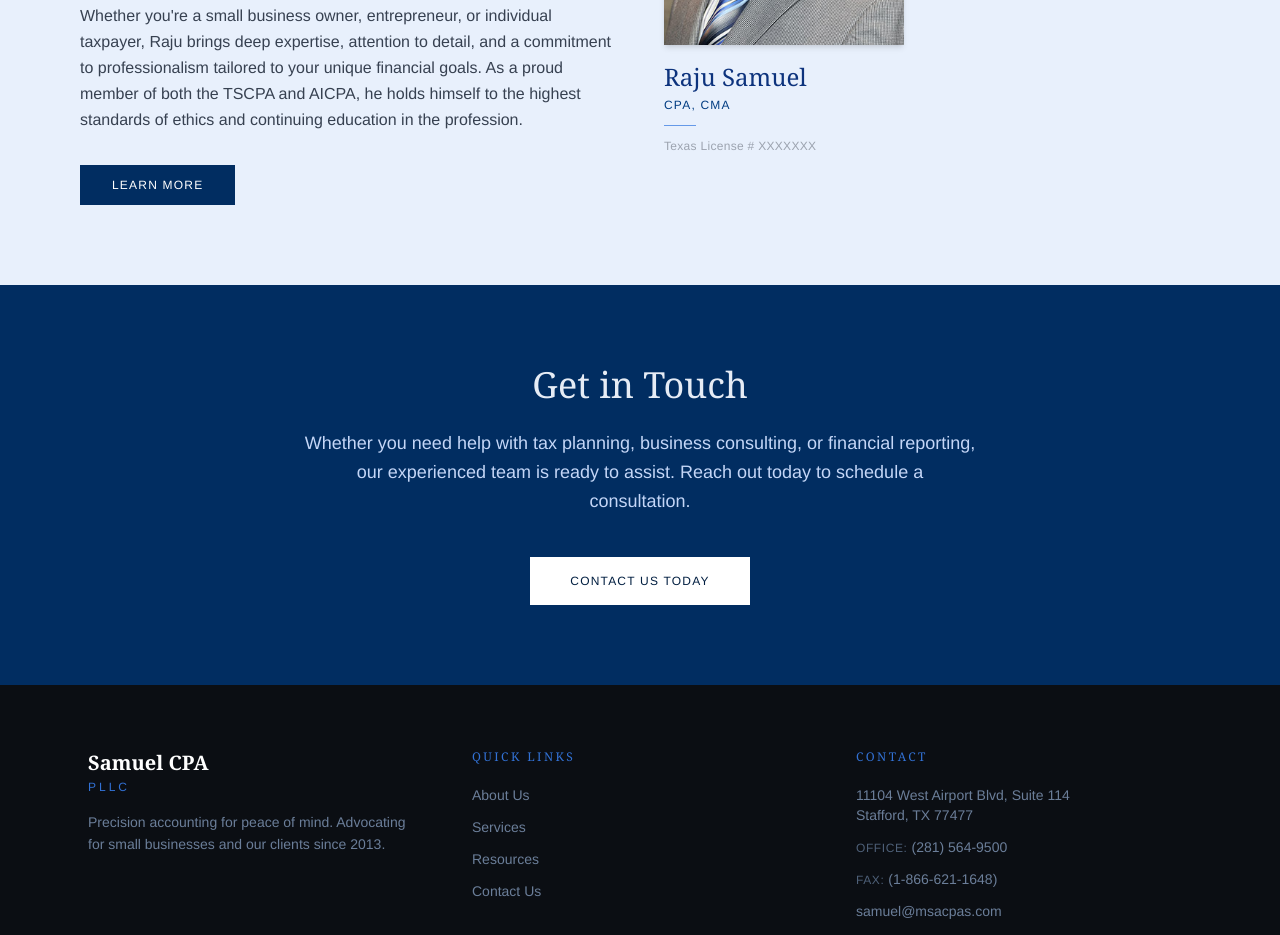
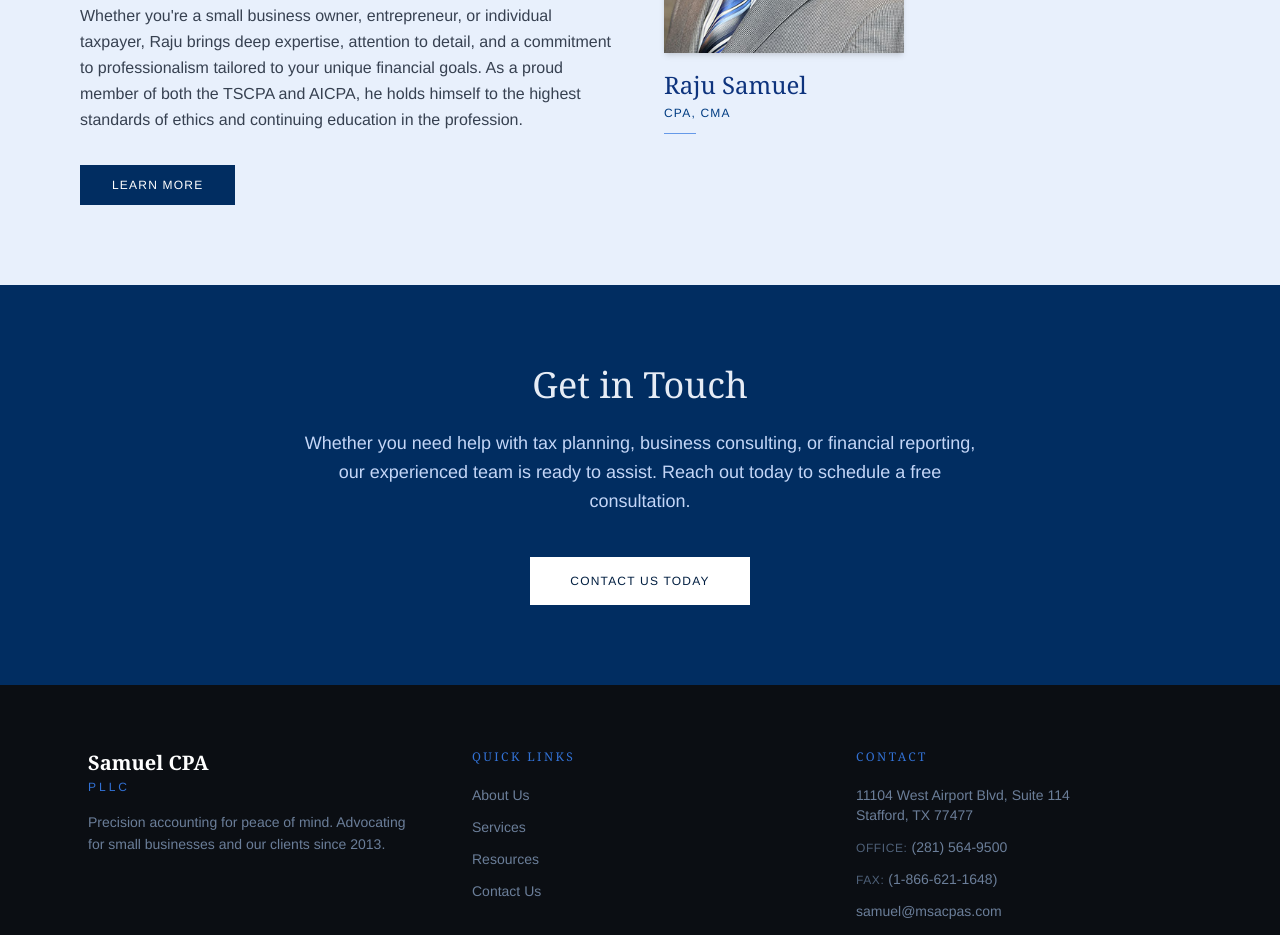
Before and after one commit to rmathew21/msacpas, a React (Vite) app: page / in a window 1280 px wide. Shown: the part 2280-3215 px from the top of the page. Built offline with nearby package versions, Linux system fonts and the light colour scheme.

Commit message:
fix: removed license number in home pg

```diff
--- a/src/pages/Home.jsx
+++ b/src/pages/Home.jsx
@@ -228,7 +228,7 @@ export default function Home() {
         <p className="text-navy-600 font-serif text-2xl mb-1">Raju Samuel</p>
         <p className="text-royal-600 text-xs tracking-widest uppercase font-medium mb-3">CPA, CMA</p>
         <div className="w-8 h-px bg-royal-300 mb-3" />
-        <p className="text-gray-400 text-xs tracking-wide">Texas License # XXXXXXX</p>
+        {/* <p className="text-gray-400 text-xs tracking-wide">Texas License # XXXXXXX</p> */}
       </div>
     </div>
   </div>
@@ -239,7 +239,7 @@ export default function Home() {
         <div className="max-w-4xl mx-auto text-center">
           <h2 className="text-navy-50 text-3xl md:text-4xl font-serif mb-6">Get in Touch</h2>
           <p className="text-royal-100 text-lg leading-relaxed max-w-2xl mx-auto mb-10">
-            Whether you need help with tax planning, business consulting, or financial reporting, our experienced team is ready to assist. Reach out today to schedule a consultation.
+            Whether you need help with tax planning, business consulting, or financial reporting, our experienced team is ready to assist. Reach out today to schedule a free consultation.
           </p>
           <Link
             to="/contact"
```
